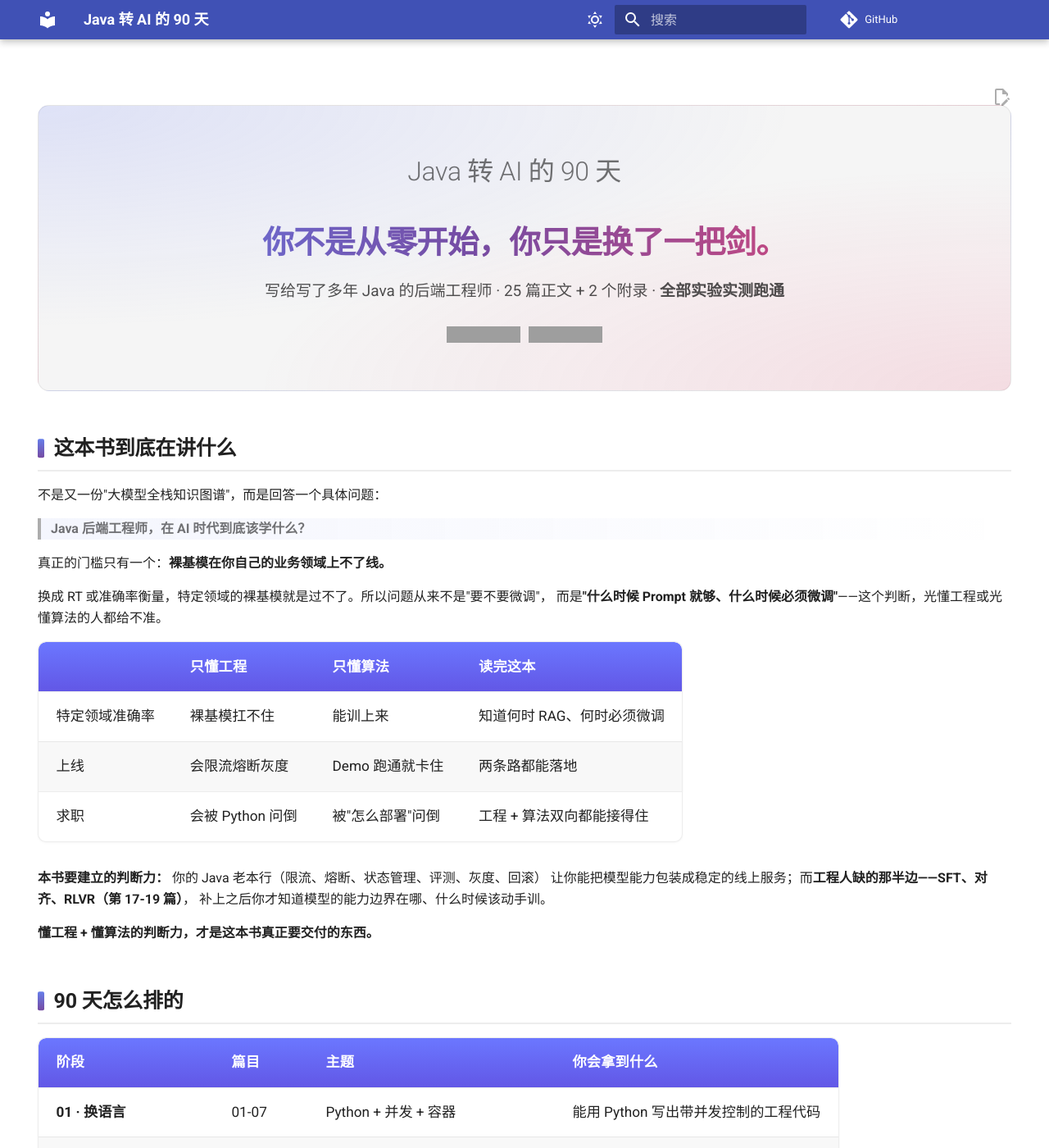
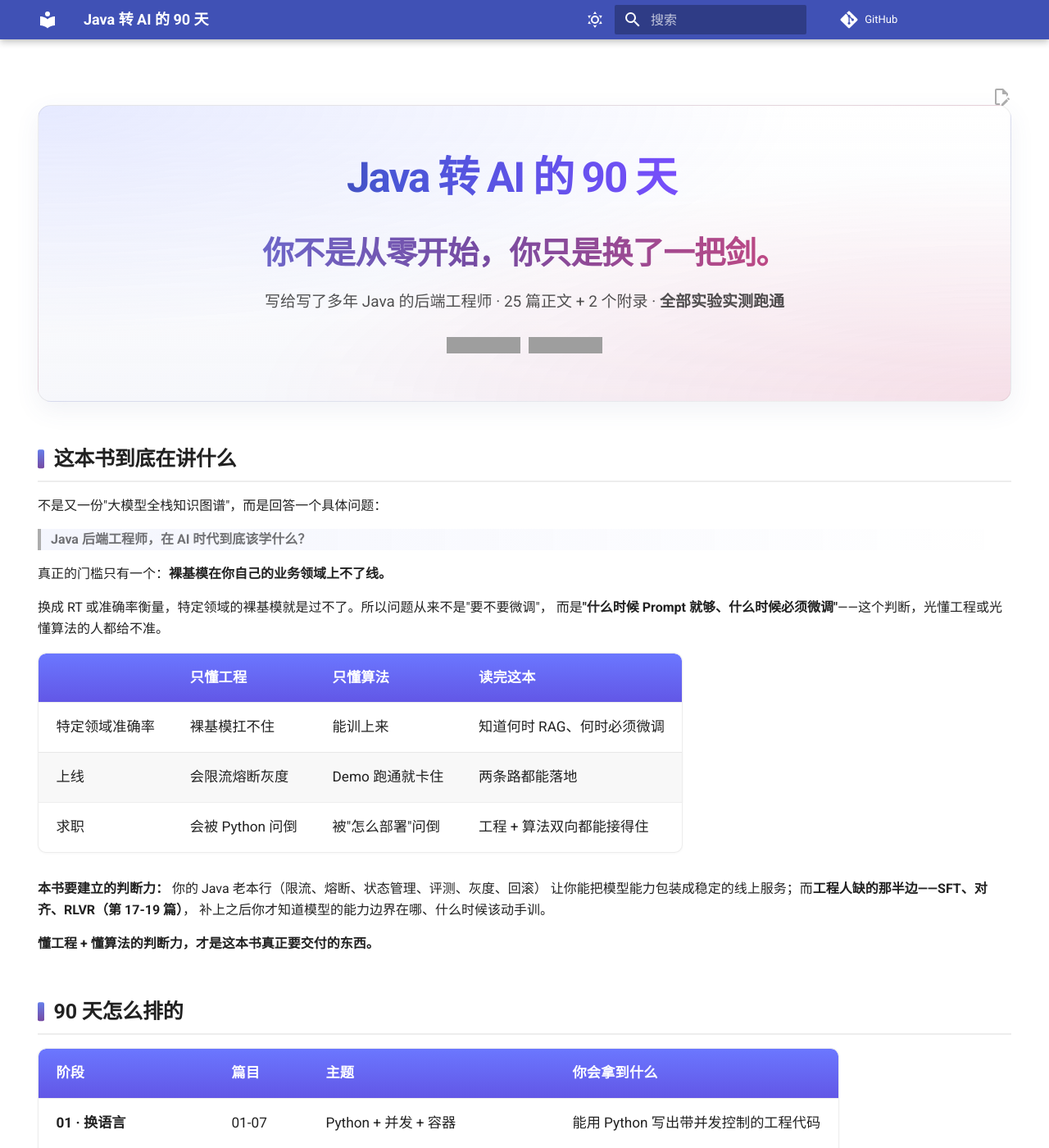
Before and after one commit to cookiespiggy/java-to-ai-in-90-days, an MkDocs documentation site: the page built from docs/index.md, in a window 1280 px wide and 1400 px high. Shown: the whole window at 82% size. Built offline with MkDocs 1.6.1 and Material for MkDocs 9.7.7, drawn with Linux system fonts in a browser that asks for light colours; emoji names are drawn with the system emoji font; comment, search, counter and statistics services are not loaded; grey boxes are pictures that could not be loaded.

Commit message:
docs: update docs/stylesheets/extra.css

```diff
--- a/docs/stylesheets/extra.css
+++ b/docs/stylesheets/extra.css
@@ -6,9 +6,22 @@
   background:
     radial-gradient(ellipse at top left, rgba(101, 123, 255, .16), transparent 55%),
     radial-gradient(ellipse at bottom right, rgba(239, 71, 111, .14), transparent 55%),
-    var(--md-code-bg-color, #f7f7f8);
+    linear-gradient(180deg, rgba(255,255,255,.28), rgba(246,247,251,.96));
   border: 1px solid var(--md-default-fg-color--lightest, #e5e5e5);
-  border-radius: 14px;
+  border-radius: 16px;
+  box-shadow: 0 10px 30px rgba(76, 84, 135, .08);
+}
+
+.md-typeset .hero h1 {
+  margin: 0 0 .75rem;
+  font-size: clamp(2rem, 4vw, 3rem);
+  line-height: 1.1;
+  letter-spacing: -.04em;
+  font-weight: 900;
+  background: linear-gradient(90deg, #1f2a44 0%, #4957d5 35%, #7c4dff 70%, #ea4c89 100%);
+  -webkit-background-clip: text;
+  background-clip: text;
+  color: transparent;
 }
 
 .md-typeset .hero > p:first-of-type {
```
